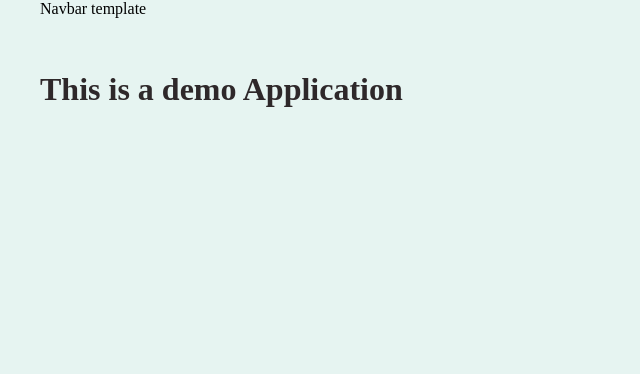
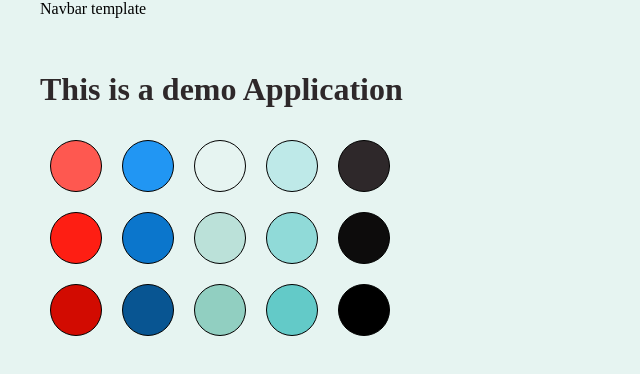
Before and after one commit to n3wsw3/todo-app-with-api-auth, a Nuxt app: page /colors in a window 1280 px wide. Shown: the top 374 px of the page, without its empty margins (0-640 px from the left). Built offline with nearby package versions, Linux system fonts and the light colour scheme.

Commit message:
Added page for showcasing all colors

```diff
--- /dev/null
+++ b/pages/colors.vue
@@ -0,0 +1,93 @@
+<template>
+<div>
+    <UICircle class="accent"></UICircle>
+    <UICircle class="subtle"></UICircle>
+    <UICircle class="BG"></UICircle>
+    <UICircle class="BG-plus"></UICircle>
+    <UICircle class="text"></UICircle>
+</div>
+<div>
+    <UICircle class="accent hover"></UICircle>
+    <UICircle class="subtle hover"></UICircle>
+    <UICircle class="BG hover"></UICircle>
+    <UICircle class="BG-plus hover"></UICircle>
+    <UICircle class="text hover"></UICircle>
+</div>
+<div>
+    <UICircle class="accent active"></UICircle>
+    <UICircle class="subtle active"></UICircle>
+    <UICircle class="BG active"></UICircle>
+    <UICircle class="BG-plus active"></UICircle>
+    <UICircle class="text active"></UICircle>
+</div>
+</template>
+
+<style lang="less">
+@import "../assets/definitions.less";
+
+.circle {
+    margin: 10px;
+    color: white;
+}
+
+.accent {
+    background-color: .colors()[accent];
+
+    &.hover {
+        background-color: .colors()[accent-hover];
+    }
+
+    &.active {
+        background-color: .colors()[accent-click];
+    }
+}
+
+.subtle {
+    background-color: .colors()[subtle];
+
+    &.hover {
+        background-color: .colors()[subtle-hover];
+    }
+
+    &.active {
+        background-color: .colors()[subtle-click];
+    }
+}
+
+.BG {
+    background-color: .colors()[BG];
+
+    &.hover {
+        background-color: .colors()[BG-hover];
+    }
+
+    &.active {
+        background-color: .colors()[BG-click];
+    }
+}
+
+.BG-plus {
+    background-color: .colors()[BG-plus];
+
+    &.hover {
+        background-color: .colors()[BG-plus-hover];
+    }
+
+    &.active {
+        background-color: .colors()[BG-plus-click];
+    }
+}
+
+.text {
+    background-color: .colors()[text];
+
+    &.hover {
+        background-color: .colors()[text-hover];
+    }
+
+    &.active {
+        background-color: .colors()[text-click];
+    }
+}
+
+</style>
```
